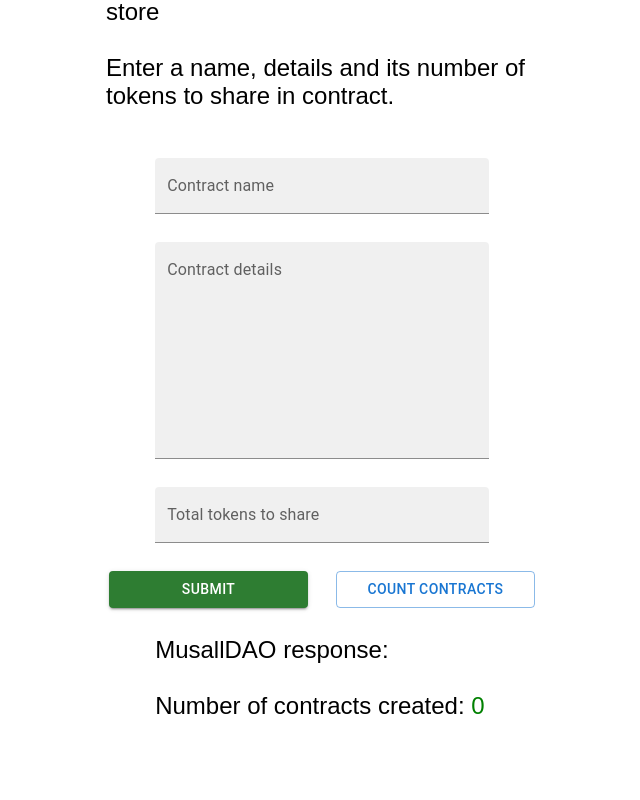
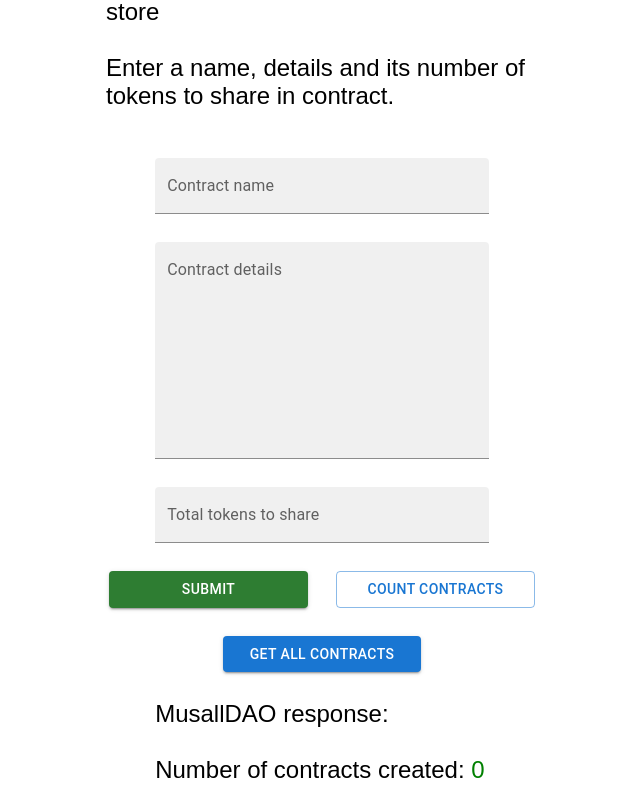
Before and after one commit to fowlerlee/musallone, a React app: page / in a window 1280 px wide. Shown: the part 282-1082 px from the top of the page, without its empty margins (318-958 px from the left). Before the commit the page ends 1018 px from the top, so only its background shows below. Built offline with nearby package versions, Linux system fonts and the light colour scheme.

Commit message:
bug fix for nat64 instead of nat in Contracts

```diff
--- a/src/musallone_frontend/src/components/Pages/SimpleForm.jsx
+++ b/src/musallone_frontend/src/components/Pages/SimpleForm.jsx
@@ -25,14 +25,15 @@ export default function SimpleForm() {
 
   async function doGetContracts() {
     const numbContracts = await musallone_backend.get_number_of_contracts()
-    console.log("number of contracts: ", numbContracts);
+    console.log("number of contracts: ", parseInt(numbContracts));
     setNumbContracts(numbContracts);
   }
 
   async function getAllContracts() {
     const allContracts = await musallone_backend.get_all_contracts()
-    console.log("all contracts: ", Object.entries(allContracts));
-    setAllContracts(allContracts);
+    // Array(allContracts).map(i => console.log(parseInt(i)));
+    console.log("all contracts: ", [...allContracts]);
+    setAllContracts([...allContracts]);
   }
 
   return (
@@ -72,7 +73,7 @@ export default function SimpleForm() {
       <TextField id="filled-basic" label="Total tokens to share" variant="filled" onChange={(ev) => setTokens(ev.target.value)}/>
       <Button variant="contained" color="success" onClick={doContract}> Submit </Button>
       <Button variant="outlined"  onClick={doGetContracts}> Count contracts </Button>
-      {/* <Button variant="contained" onClick={getAllContracts}> Get all contracts </Button> */}
+      <Button variant="contained" onClick={getAllContracts}> Get all contracts </Button>
       <div> MusallDAO response: <span style={{ color: "green" }}>{message}</span> </div>
       <div> Number of contracts created: <span style={{ color: "green" }}>{Number(numbContracts)}</span> </div>
     </Box>
```
Also changed, not shown: 1 other file (tests, documents, lock files or other folders).
